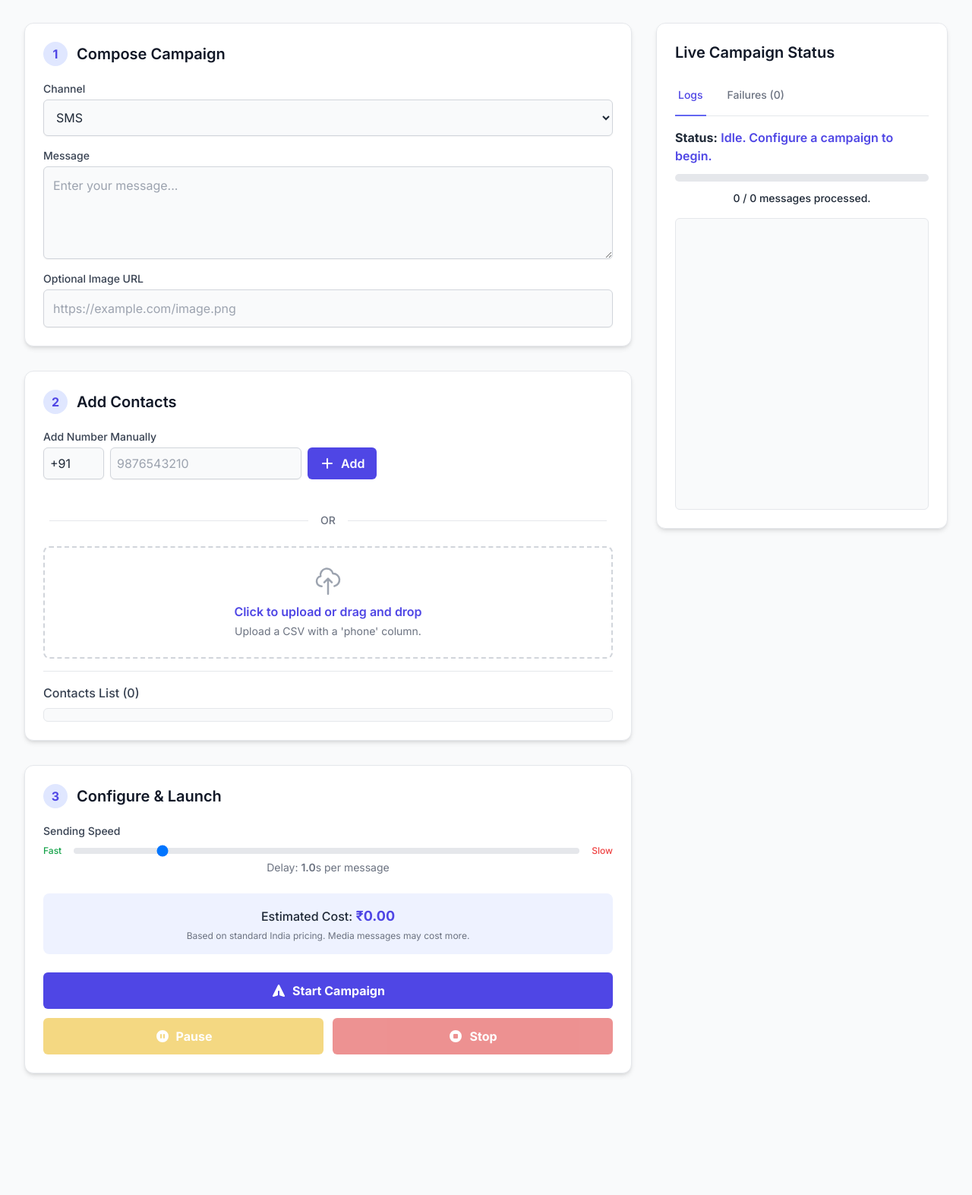
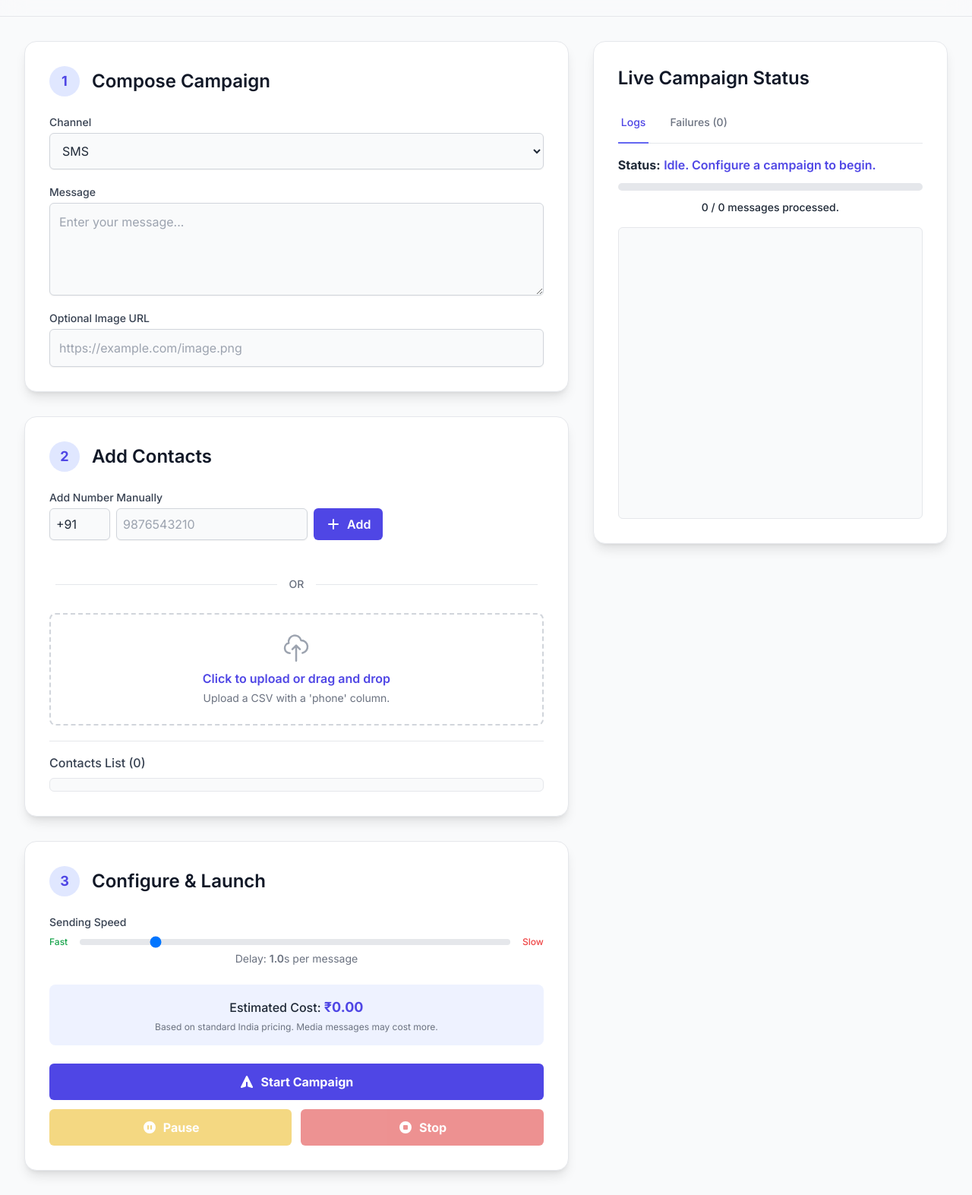
Before and after one commit to EllowDigital/MSG-APP, a website: page index.html in a window 1280 px wide. Shown: the part 119-1692 px from the top of the page at 76% size. Before the commit the page ends 1564 px from the top, so only its background shows below. Drawn offline with nearby package versions, Linux system fonts and the light colour scheme.

Commit message:
feat: Update version to 1.9.0 and enhance index.html for improved UI and recording functionality

```diff
--- a/index.html
+++ b/index.html
@@ -1,9 +1,9 @@
 <!DOCTYPE html>
-<html lang="en" class="light">
+<html lang="en" class="light scroll-smooth">
 
 <head>
     <meta charset="UTF-8">
-    <meta name="viewport" content="width=device-width, initial-scale=1.0">
+    <meta name="viewport" content="width=device-width, initial-scale-1.0">
     <title>Advanced Messaging Dashboard</title>
     <script src="https://cdn.tailwindcss.com"></script>
     <link href="https://fonts.googleapis.com/css2?family=Inter:wght@400;500;600;700&display=swap" rel="stylesheet">
@@ -118,11 +118,12 @@
     </style>
 </head>
 
-<body class="bg-gray-50 dark:bg-gray-900 text-gray-800 dark:text-gray-200 transition-colors duration-300">
+<body class="bg-gray-50 dark:bg-gray-900 text-gray-800 dark:text-gray-200 transition-colors duration-300 antialiased">
 
     <div class="container mx-auto p-4 sm:p-6 lg:p-8">
         <!-- Header -->
-        <header class="mb-8 pb-6 border-b border-gray-200 dark:border-gray-700 flex justify-between items-center">
+        <header
+            class="sticky top-0 z-40 bg-gray-50/70 dark:bg-gray-900/70 backdrop-blur-lg -mx-4 sm:-mx-6 lg:-mx-8 px-4 sm:px-6 lg:px-8 py-6 border-b border-gray-200 dark:border-gray-700/50 flex justify-between items-center">
             <div class="flex items-center gap-3 sm:gap-4">
                 <div class="bg-indigo-100 dark:bg-indigo-900/50 p-3 rounded-lg">
                     <svg xmlns="http://www.w3.org/2000/svg"
@@ -149,18 +150,18 @@
             </button>
         </header>
 
-        <main class="grid grid-cols-1 lg:grid-cols-3 gap-8 items-start">
+        <main class="grid grid-cols-1 lg:grid-cols-5 gap-6 lg:gap-8 items-start pt-8">
 
-            <div class="lg:col-span-2 space-y-8">
+            <div class="lg:col-span-3 space-y-8">
                 <!-- Step 1: Compose Campaign -->
                 <div
-                    class="bg-white dark:bg-gray-800 p-6 rounded-xl shadow-md border border-gray-200 dark:border-gray-700">
-                    <div class="flex items-center gap-3 mb-5">
+                    class="bg-white dark:bg-gray-800 p-6 sm:p-8 rounded-2xl shadow-lg border border-gray-200 dark:border-gray-700">
+                    <div class="flex items-center gap-4 mb-6">
                         <span
-                            class="flex items-center justify-center w-8 h-8 rounded-full bg-indigo-100 dark:bg-indigo-900 text-indigo-600 dark:text-indigo-300 font-bold">1</span>
-                        <h2 class="text-xl font-semibold text-gray-900 dark:text-white">Compose Campaign</h2>
+                            class="flex items-center justify-center w-10 h-10 rounded-full bg-indigo-100 dark:bg-indigo-900 text-indigo-600 dark:text-indigo-300 font-bold text-lg">1</span>
+                        <h2 class="text-2xl font-semibold text-gray-900 dark:text-white">Compose Campaign</h2>
                     </div>
-                    <div class="space-y-4">
+                    <div class="space-y-5">
                         <!-- Channel Selector -->
                         <div>
                             <label for="channel"
@@ -170,7 +171,7 @@
                         </div>
 
                         <!-- SMS/WhatsApp Options -->
-                        <div id="sms-whatsapp-options-container" class="space-y-4">
+                        <div id="sms-whatsapp-options-container" class="space-y-5">
                             <div>
                                 <label for="message"
                                     class="block text-sm font-medium text-gray-700 dark:text-gray-300">Message</label>
@@ -189,7 +190,7 @@
                         </div>
 
                         <!-- Voice Call Options -->
-                        <div id="voice-call-options-container" class="hidden space-y-4">
+                        <div id="voice-call-options-container" class="hidden space-y-5">
                             <div>
                                 <label class="block text-sm font-medium text-gray-700 dark:text-gray-300">Call Content
                                     Type</label>
@@ -222,7 +223,7 @@
                             </div>
 
                             <!-- 2. Audio File Container -->
-                            <div id="audio-container" class="hidden space-y-4">
+                            <div id="audio-container" class="hidden space-y-5">
                                 <div>
                                     <label for="audio-url"
                                         class="block text-sm font-medium text-gray-700 dark:text-gray-300">Public Audio
@@ -236,9 +237,8 @@
                                     class="p-4 bg-gray-50 dark:bg-gray-700/50 rounded-lg border border-gray-200 dark:border-gray-600 space-y-4">
                                     <h4 class="text-sm font-medium text-gray-600 dark:text-gray-300">Upload Audio File
                                     </h4>
-                                    <p class="text-xs text-gray-500 dark:text-gray-400">Use the tools below to record or
-                                        select an audio file. It will be automatically uploaded to Cloudinary and the
-                                        URL will be filled in above.</p>
+                                    <p class="text-xs text-gray-500 dark:text-gray-400">Record or select an audio file.
+                                        It will be automatically uploaded and the URL filled above.</p>
 
                                     <audio id="audio-preview" controls class="w-full"></audio>
 
@@ -256,14 +256,14 @@
                                         <label
                                             class="block text-xs font-medium text-gray-700 dark:text-gray-300 mb-1">Record
                                             live:</label>
-                                        <div class="flex items-center gap-3">
+                                        <div class="flex items-center flex-wrap gap-3">
                                             <button id="record-button"
-                                                class="flex items-center justify-center gap-2 w-full sm:w-auto px-4 py-2 bg-red-600 text-white font-semibold rounded-md hover:bg-red-700 focus-ring">
+                                                class="flex items-center justify-center gap-2 flex-grow sm:flex-grow-0 px-4 py-2 bg-red-600 text-white font-semibold rounded-md hover:bg-red-700 focus-ring">
                                                 <div class="recording-dot w-2 h-2 bg-white rounded-full"></div>
                                                 <span>Record</span>
                                             </button>
                                             <button id="stop-record-button"
-                                                class="w-full sm:w-auto px-4 py-2 bg-gray-600 text-white font-semibold rounded-md hover:bg-gray-700 focus-ring"
+                                                class="flex-grow sm:flex-grow-0 px-4 py-2 bg-gray-600 text-white font-semibold rounded-md hover:bg-gray-700 focus-ring"
                                                 disabled>Stop</button>
                                             <span id="record-timer"
                                                 class="text-sm font-mono text-gray-700 dark:text-gray-300">00:00</span>
@@ -284,13 +284,13 @@
 
                 <!-- Step 2: Add Contacts -->
                 <div
-                    class="bg-white dark:bg-gray-800 p-6 rounded-xl shadow-md border border-gray-200 dark:border-gray-700">
-                    <div class="flex items-center gap-3 mb-5">
+                    class="bg-white dark:bg-gray-800 p-6 sm:p-8 rounded-2xl shadow-lg border border-gray-200 dark:border-gray-700">
+                    <div class="flex items-center gap-4 mb-6">
                         <span
-                            class="flex items-center justify-center w-8 h-8 rounded-full bg-indigo-100 dark:bg-indigo-900 text-indigo-600 dark:text-indigo-300 font-bold">2</span>
-                        <h2 class="text-xl font-semibold text-gray-900 dark:text-white">Add Contacts</h2>
+                            class="flex items-center justify-center w-10 h-10 rounded-full bg-indigo-100 dark:bg-indigo-900 text-indigo-600 dark:text-indigo-300 font-bold text-lg">2</span>
+                        <h2 class="text-2xl font-semibold text-gray-900 dark:text-white">Add Contacts</h2>
                     </div>
-                    <div class="space-y-4">
+                    <div class="space-y-5">
                         <div>
                             <label class="block text-sm font-medium text-gray-700 dark:text-gray-300">Add Number
                                 Manually</label>
@@ -304,7 +304,7 @@
                                         placeholder="9876543210">
                                 </div>
                                 <button id="add-number-btn"
-                                    class="w-full sm:w-auto px-4 py-2 bg-indigo-600 text-white font-semibold rounded-md hover:bg-indigo-700 focus-ring flex items-center justify-center gap-2">
+                                    class="w-full sm:w-auto flex-shrink-0 px-4 py-2 bg-indigo-600 text-white font-semibold rounded-md hover:bg-indigo-700 focus-ring flex items-center justify-center gap-2">
                                     <svg xmlns="http://www.w3.org/2000/svg" class="h-5 w-5" viewBox="0 0 20 20"
                                         fill="currentColor">
                                         <path fill-rule="evenodd"
@@ -326,7 +326,7 @@
                         </div>
 
                         <div id="csv-dropzone"
-                            class="relative p-6 border-2 border-dashed border-gray-300 dark:border-gray-600 rounded-lg text-center cursor-pointer hover:border-indigo-500 dark:hover:border-indigo-400 transition-colors"
+                            class="relative p-6 border-2 border-dashed border-gray-300 dark:border-gray-600 rounded-lg text-center cursor-pointer hover:border-indigo-500 dark:hover:border-indigo-400 hover:bg-gray-50 dark:hover:bg-gray-700/50 transition-colors"
                             onclick="document.getElementById('csvFile').click()">
                             <input type="file" id="csvFile" accept=".csv" class="hidden">
                             <div class="flex flex-col items-center justify-center text-gray-500 dark:text-gray-400">
@@ -355,11 +355,11 @@
 
                 <!-- Step 3: Configure & Launch -->
                 <div
-                    class="bg-white dark:bg-gray-800 p-6 rounded-xl shadow-md border border-gray-200 dark:border-gray-700">
-                    <div class="flex items-center gap-3 mb-5">
+                    class="bg-white dark:bg-gray-800 p-6 sm:p-8 rounded-2xl shadow-lg border border-gray-200 dark:border-gray-700">
+                    <div class="flex items-center gap-4 mb-6">
                         <span
-                            class="flex items-center justify-center w-8 h-8 rounded-full bg-indigo-100 dark:bg-indigo-900 text-indigo-600 dark:text-indigo-300 font-bold">3</span>
-                        <h2 class="text-xl font-semibold text-gray-900 dark:text-white">Configure & Launch</h2>
+                            class="flex items-center justify-center w-10 h-10 rounded-full bg-indigo-100 dark:bg-indigo-900 text-indigo-600 dark:text-indigo-300 font-bold text-lg">3</span>
+                        <h2 class="text-2xl font-semibold text-gray-900 dark:text-white">Configure & Launch</h2>
                     </div>
                     <div>
                         <label class="block text-sm font-medium text-gray-700 dark:text-gray-300 mb-2">Sending
@@ -381,7 +381,7 @@
                     </div>
                     <div class="mt-6 space-y-3">
                         <button id="send-button"
-                            class="flex items-center justify-center w-full gap-2 bg-indigo-600 text-white font-bold py-3 px-4 rounded-md hover:bg-indigo-700 transition disabled:bg-indigo-400 disabled:cursor-not-allowed focus-ring">
+                            class="w-full flex items-center justify-center w-full gap-2 bg-indigo-600 text-white font-bold py-3 px-4 rounded-md hover:bg-indigo-700 transition disabled:bg-indigo-400 disabled:cursor-not-allowed focus-ring">
                             <svg xmlns="http://www.w3.org/2000/svg" class="h-5 w-5" viewBox="0 0 20 20"
                                 fill="currentColor">
                                 <path
@@ -389,9 +389,9 @@
                             </svg>
                             <span>Start Campaign</span>
                         </button>
-                        <div class="grid grid-cols-1 sm:grid-cols-2 gap-3">
+                        <div class="grid grid-cols-2 gap-3">
                             <button id="pause-resume-button"
-                                class="flex items-center justify-center w-full gap-2 bg-yellow-500 text-white font-bold py-3 px-4 rounded-md hover:bg-yellow-600 transition disabled:opacity-50 disabled:cursor-not-allowed focus-ring"
+                                class="w-full flex items-center justify-center w-full gap-2 bg-yellow-500 text-white font-bold py-3 px-4 rounded-md hover:bg-yellow-600 transition disabled:opacity-50 disabled:cursor-not-allowed focus-ring"
                                 disabled>
                                 <svg xmlns="http://www.w3.org/2000/svg" class="h-5 w-5" viewBox="0 0 20 20"
                                     fill="currentColor">
@@ -402,7 +402,7 @@
                                 <span>Pause</span>
                             </button>
                             <button id="stop-button"
-                                class="flex items-center justify-center w-full gap-2 bg-red-600 text-white font-bold py-3 px-4 rounded-md hover:bg-red-700 transition disabled:opacity-50 disabled:cursor-not-allowed focus-ring"
+                                class="w-full flex items-center justify-center w-full gap-2 bg-red-600 text-white font-bold py-3 px-4 rounded-md hover:bg-red-700 transition disabled:opacity-50 disabled:cursor-not-allowed focus-ring"
                                 disabled>
                                 <svg xmlns="http://www.w3.org/2000/svg" class="h-5 w-5" viewBox="0 0 20 20"
                                     fill="currentColor">
@@ -419,8 +419,8 @@
 
             <!-- Status Container -->
             <div id="status-container"
-                class="lg:col-span-1 bg-white dark:bg-gray-800 p-6 rounded-xl shadow-md border border-gray-200 dark:border-gray-700 lg:sticky lg:top-8">
-                <h2 class="text-xl font-semibold mb-4 text-gray-900 dark:text-white">Live Campaign Status</h2>
+                class="lg:col-span-2 bg-white dark:bg-gray-800 p-6 sm:p-8 rounded-2xl shadow-lg border border-gray-200 dark:border-gray-700 lg:sticky lg:top-32">
+                <h2 class="text-2xl font-semibold mb-4 text-gray-900 dark:text-white">Live Campaign Status</h2>
                 <div class="border-b border-gray-200 dark:border-gray-700 mb-4">
                     <nav class="-mb-px flex space-x-4 sm:space-x-6" aria-label="Tabs">
                         <button id="tab-logs"
@@ -444,7 +444,7 @@
                                 id="total-count">0</span> messages processed.</p>
                     </div>
                     <div id="logs"
-                        class="mt-4 bg-gray-50 dark:bg-gray-900/50 p-3 rounded-md h-80 sm:h-96 overflow-y-auto border border-gray-200 dark:border-gray-700">
+                        class="mt-4 bg-gray-50 dark:bg-gray-900/50 p-3 rounded-md h-80 sm:h-96 overflow-y-auto border border-gray-200 dark:border-gray-700 scroll-smooth">
                     </div>
                 </div>
                 <div id="tab-content-failures" class="hidden">
@@ -549,6 +549,7 @@
         let mediaRecorder;
         let audioChunks = [];
         let recordTimerInterval;
+        let recordTimeout; // To store the 30-second timeout
 
         // --- Initialization ---
         function initialize() {
@@ -698,30 +699,50 @@
                 DOMElements.stopRecordButton.disabled = false;
                 DOMElements.audioFilePicker.disabled = true;
                 startRecordTimer();
-                addLog("Recording started...", "info");
+
+                // *** ADDED: Auto-stop after 30 seconds ***
+                recordTimeout = setTimeout(() => {
+                    addLog("Recording automatically stopping after 30 seconds.", "warning");
+                    stopRecording();
+                }, 30000); // 30,000 milliseconds = 30 seconds
+
+                addLog("Recording started... (max 30 seconds)", "info");
             } catch (err) {
                 addLog("Error starting recording: " + err.message, "error");
             }
         }
+
         function stopRecording() {
             if (mediaRecorder && mediaRecorder.state !== 'inactive') {
                 mediaRecorder.stop();
+            }
+            // Clear the 30-second timeout if stop is pressed manually
+            if (recordTimeout) {
+                clearTimeout(recordTimeout);
+                recordTimeout = null;
             }
             DOMElements.recordButton.disabled = false;
             DOMElements.stopRecordButton.disabled = true;
             DOMElements.audioFilePicker.disabled = false;
             stopRecordTimer();
         }
+
         function startRecordTimer() {
             let seconds = 0;
             DOMElements.recordTimer.textContent = '00:00';
             recordTimerInterval = setInterval(() => {
                 seconds++;
+                // *** ADDED: Check for 30 second limit in timer display ***
+                if (seconds > 30) {
+                    stopRecordTimer();
+                    return;
+                }
                 const mins = Math.floor(seconds / 60).toString().padStart(2, '0');
                 const secs = (seconds % 60).toString().padStart(2, '0');
                 DOMElements.recordTimer.textContent = `${mins}:${secs}`;
             }, 1000);
         }
+
         function stopRecordTimer() {
             clearInterval(recordTimerInterval);
         }
--- a/package.json
+++ b/package.json
@@ -1,6 +1,6 @@
 {
   "name": "messaging-app",
-  "version": "1.8.0",
+  "version": "1.9.0",
   "description": "An advanced bulk messaging application with rate limiting and advanced controls.",
   "main": "server.js",
   "scripts": {
```
Also changed, not shown: 1 other file.
